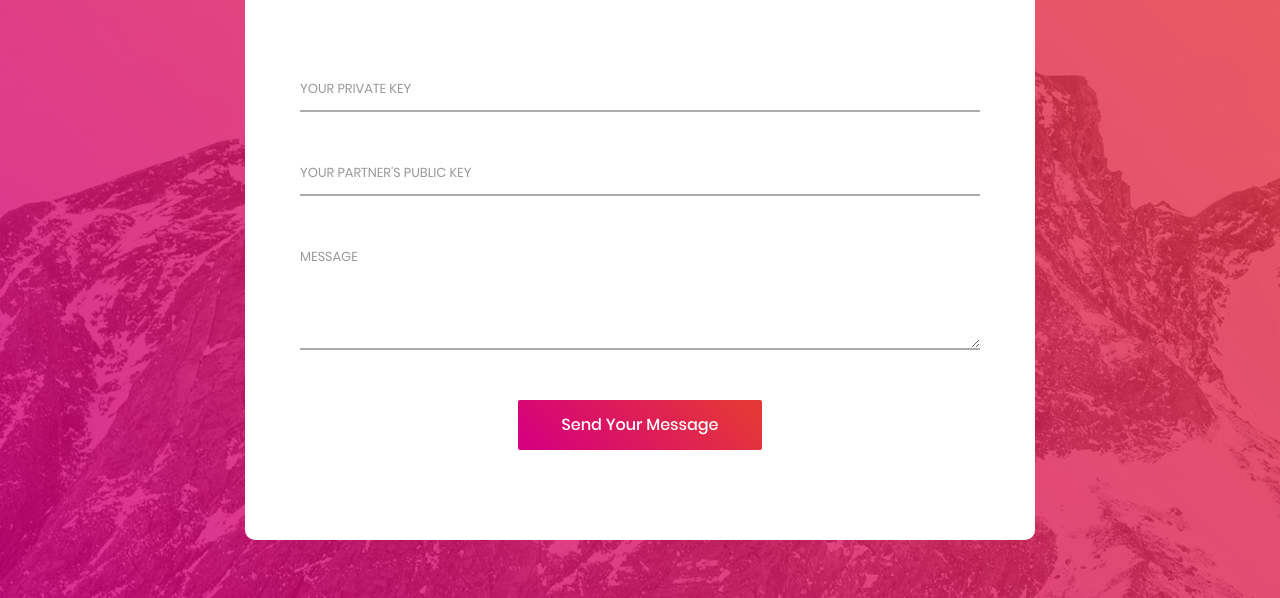
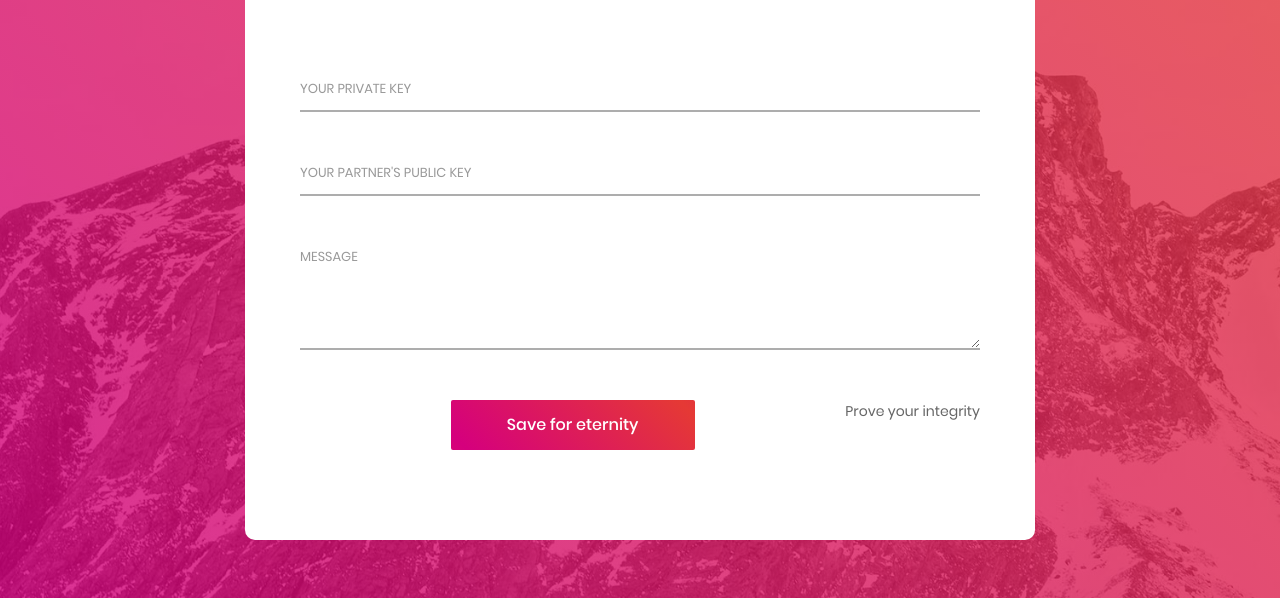
Before and after one commit to pablobiedma/ToldYa-Backend, a website: page index.html in a window 1280 px wide. Shown: the part 202-800 px from the top of the page. Drawn offline with nearby package versions, Linux system fonts and the light colour scheme.

Commit message:
link to blockchain explorer

```diff
--- a/css/main.css
+++ b/css/main.css
@@ -56,7 +56,7 @@ a:focus {
 
 a:hover {
 	text-decoration: none;
-	color: #57b846;
+	color: #EA31D8;
 }
 
 /*---------------------------------------------*/
--- a/index.html
+++ b/index.html
@@ -1,7 +1,7 @@
 <!DOCTYPE html>
 <head>
 <meta charset="utf-8" />
-<title>JQuery Test</title>
+<title>Told you so</title>
 <!-- Latest compiled and minified CSS -->
 <link rel="stylesheet" href="https://maxcdn.bootstrapcdn.com/bootstrap/4.1.3/css/bootstrap.min.css">
 
@@ -92,11 +92,14 @@
 						<div class="wrap-contact2-form-btn">
 							<div class="contact2-form-bgbtn"></div>
 							<button id="btn" class="contact2-form-btn">
-								Send Your Message
+								Save for eternity
 							</button>
+
 						</div>
+
+				</form>
+				<p id="linkedindo"><a href="https://www.blockchain.com/explorer">Prove your integrity</a></p>
 					</div>
-				</form>
 			</div>
 		</div>
 	</div>
```
